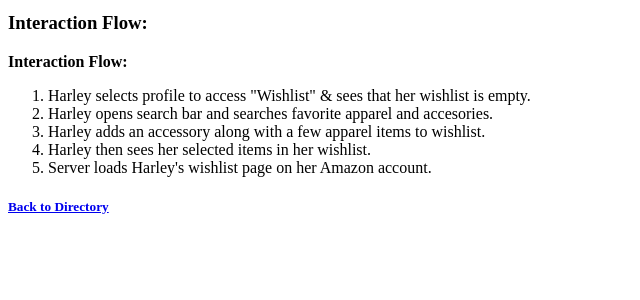
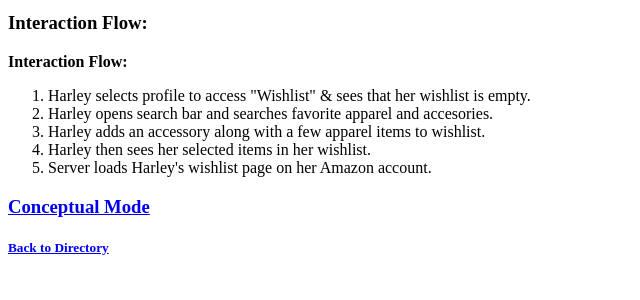
Before and after one commit to nlovato/data-design, a PHP site: page /usercase.php in a window 1280 px wide. Shown: the part 220-520 px from the top of the page, without its empty margins (0-640 px from the left). Run offline with PHP 8.4, Linux system fonts and the light colour scheme.

Commit message:
Added link to conceptual model

```diff
--- a/epic/usercase.php
+++ b/epic/usercase.php
@@ -30,6 +30,8 @@
 			<li>Server loads Harley's wishlist page on her Amazon account.</li>
 		</ol>
 
+		<h3><a href="conceptualmodel.php">Conceptual Mode</a> </h3>
+
 		<h5><a href="directory.php">Back to Directory</a</h5>
 
 
```
